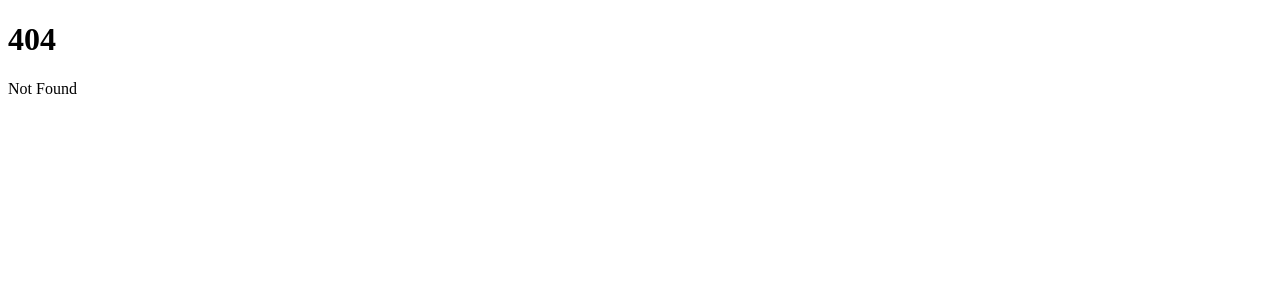
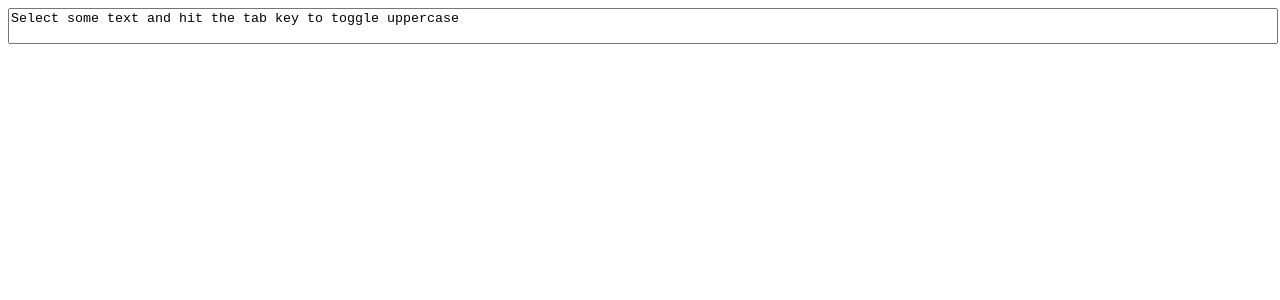
Before and after one commit to adobbs/learn-svelte, a SvelteKit app: page /tick in a window 1280 px wide. Before the commit this address had no page. Shown: the top 300 px of the page. Built offline with nearby package versions, Linux system fonts and the light colour scheme.

Commit message:
Add tick lifecycle example

```diff
--- /dev/null
+++ b/src/routes/tick/+page.svelte
@@ -0,0 +1,40 @@
+<script>
+    import { tick } from "svelte";
+
+	let text = `Select some text and hit the tab key to toggle uppercase`;
+
+	async function handleKeydown(event) {
+		if (event.key !== 'Tab') return;
+
+		event.preventDefault();
+
+		const { selectionStart, selectionEnd, value } = this;
+		const selection = value.slice(selectionStart, selectionEnd);
+
+		const replacement = /[a-z]/.test(selection)
+			? selection.toUpperCase()
+			: selection.toLowerCase();
+
+		text =
+			value.slice(0, selectionStart) +
+			replacement +
+			value.slice(selectionEnd);
+
+		await tick();
+		this.selectionStart = selectionStart;
+		this.selectionEnd = selectionEnd;
+	}
+</script>
+
+<textarea
+	value={text}
+	on:keydown={handleKeydown}
+/>
+
+<style>
+	textarea {
+		width: 100%;
+		height: 100%;
+		resize: none;
+	}
+</style>
```
